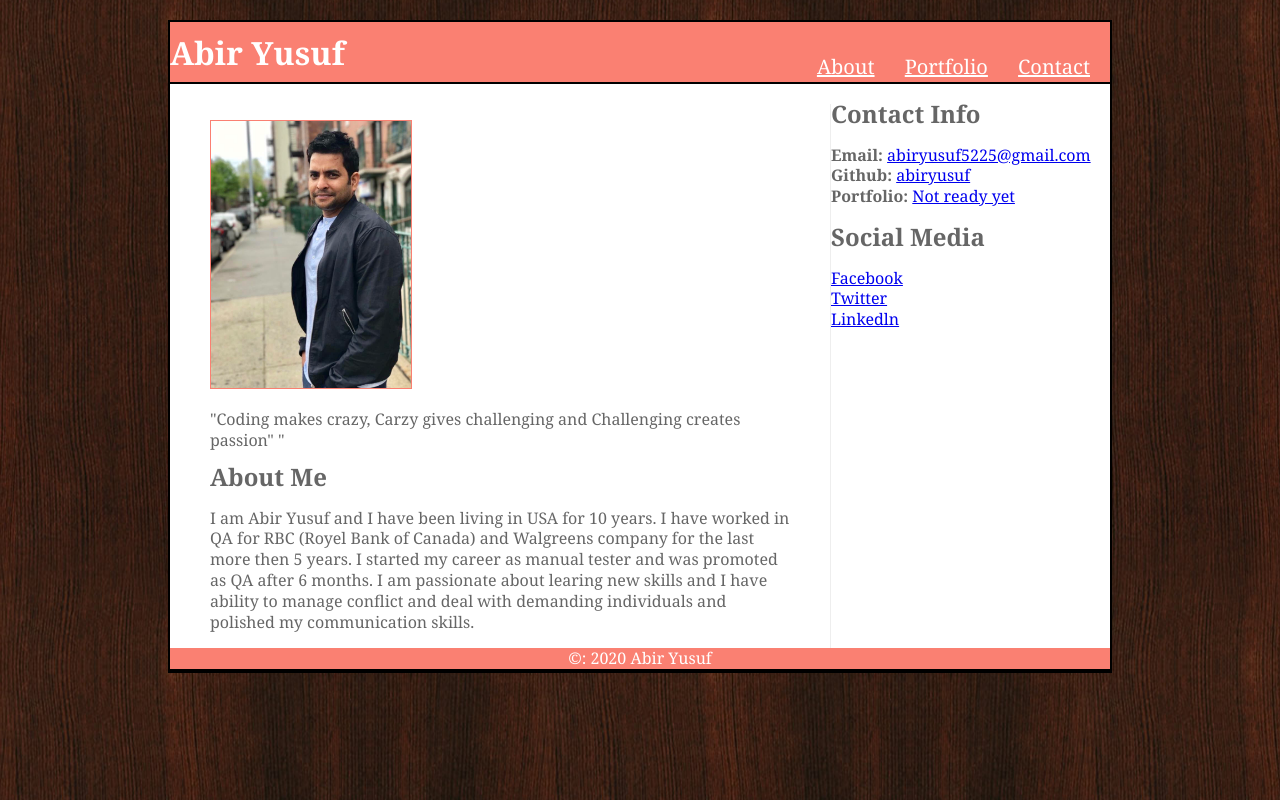
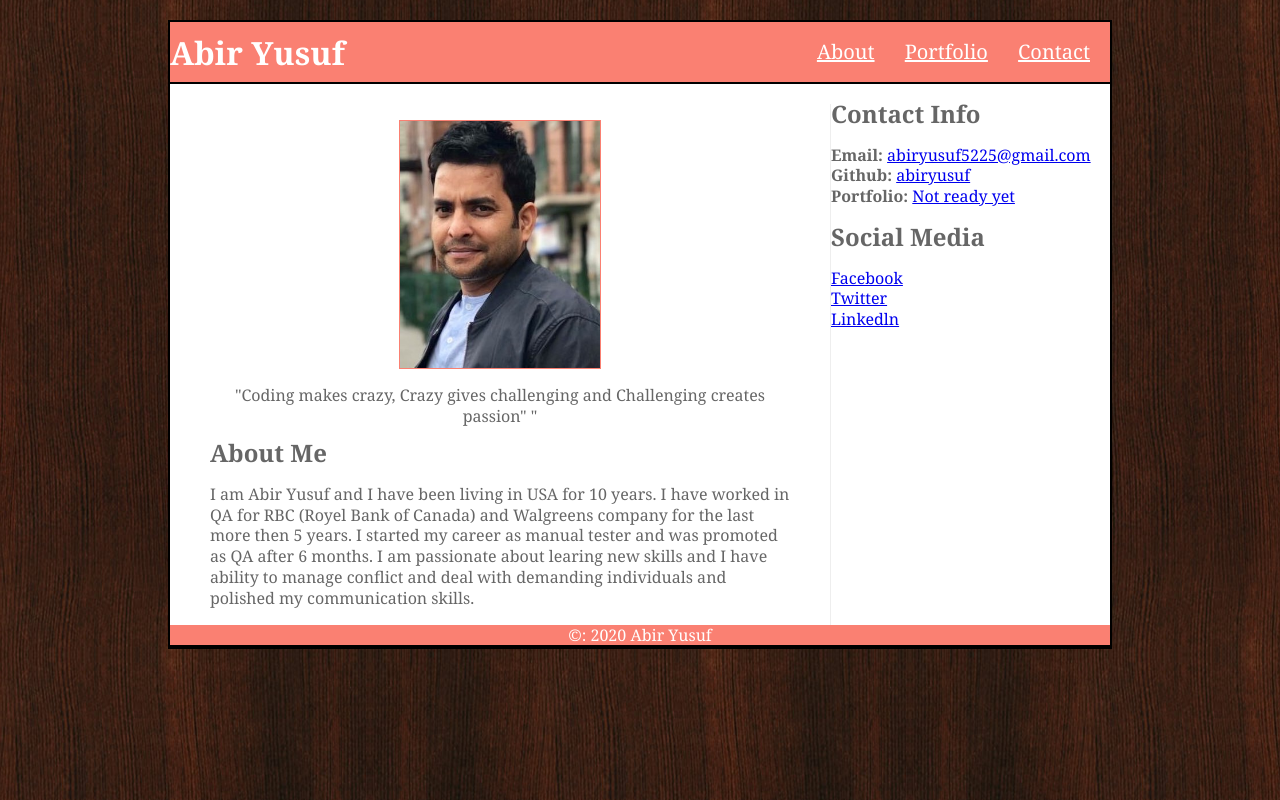
Before and after one commit to abiryusuf/About-Me, a plain HTML site: page index.html in a window 1280 px wide. Drawn offline with Linux system fonts and the light colour scheme.

Commit message:
update img

```diff
--- a/index.html
+++ b/index.html
@@ -28,13 +28,14 @@
 
             <figure>
 
-                <img src="images/abir .jpg" alt="abir yusuf">
-                <figcaption class="art">
+                <img src="images/IMG-0007.JPG" alt="abir yusuf" >
+
+                    <div class="ab">
                     <p>
-                        "Coding makes crazy, Carzy gives challenging and Challenging creates passion"                   "
+                        "Coding makes crazy, Crazy gives challenging and Challenging creates passion"                   "
 
                     </p>
-                </figcaption>
+                </div>
 
                 <h2><figcaption>About Me</figcaption></h2>
                 <p>I am Abir Yusuf and I have been living in USA for 10 years. I have worked in QA for RBC (Royel Bank of Canada) and Walgreens company
--- a/styles.css
+++ b/styles.css
@@ -32,7 +32,7 @@ header, footer{
 
 }
 header nav {
-    padding-top: 15px;
+    padding-top: 0px;
     margin-right: 20px;
     float: right;
     font-size: 20px;
@@ -50,6 +50,9 @@ header nav ul li {
 }
 nav li a {
     color: #ffffff;
+}
+nav li a:hover{
+    color: aqua;
 }
 
 /*nav ul {
@@ -85,14 +88,25 @@ section.about_me{
 img{
     width: 200px;
     border: 1px solid salmon;
+    display: block;
+    margin: auto;
+
+}
+img:hover{
+    transform: rotate(10deg);
+    width: 300px;
 
 }
 
 .abir{
     float: left;
 }
-.art{
-    float: right;
+.ab{
+margin: auto;
+text-align: center;
+float: left;
+display: block;
+
 }
 footer{
     text-align: center;
```
Also changed, not shown: images/IMG-0007.JPG (added).
